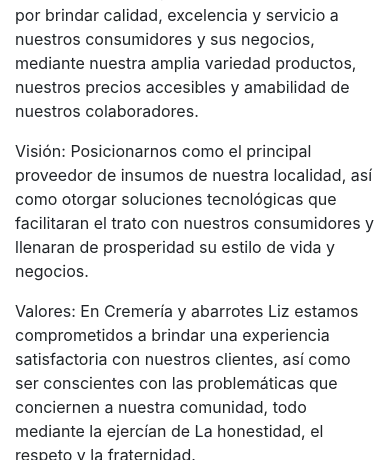
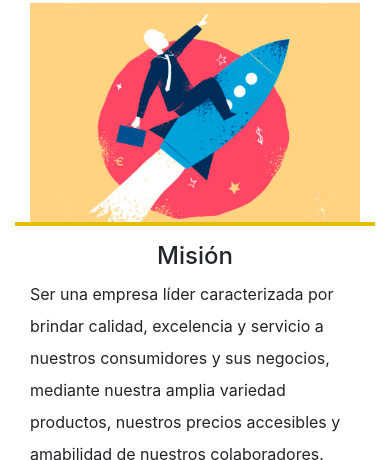
Before and after one commit to DanielFlores1223/Plataforma-Ventas, a PHP site: page /nosotros.php in a window 390 px wide; the page is wider, and only the part inside the window is pictured. Shown: the part 385-845 px from the top of that part. Run offline with PHP 8.4, Linux system fonts and the light colour scheme.

Commit message:
Agregado de categorias, agregado de nosotros (diseño)

```diff
--- /dev/null
+++ b/estilos/general.css
@@ -0,0 +1,13 @@
+/* */
+
+.img-nosotros {
+    max-width: 100%;
+}
+
+
+/* nosotros */
+
+.contenedor-bordes {
+    line-height: 2;
+    border-top: .3rem solid rgb(224, 191, 3);
+}
--- a/nosotros.php
+++ b/nosotros.php
@@ -1,40 +1,48 @@
 <?php include('plantillas/bootstrap.php'); ?>
 
 <?php include('plantillas/header.php'); ?>
-
-
+<link rel="stylesheet" href="estilos/general.css">
+<body>
 <main class="container">
 
+<div class="container">
+    <div class="row mt-4">
+        <div class="col-sm-12 col-md- col-lg-4">
+            <img class="img-nosotros" src="img/mision.jpg" alt="">
+        </div>
+        <div class="col-sm-12 col-md- col-lg-8 contenedor-bordes">
+          <h4 class="mt-3 text-center">Misión</h4>
+          <p>Ser una empresa líder caracterizada por brindar calidad, excelencia y servicio a nuestros consumidores y sus negocios, mediante nuestra amplia variedad productos, nuestros precios accesibles y amabilidad de nuestros colaboradores.</p>
 
-<p>Misión: Ser una empresa líder caracterizada por brindar calidad, excelencia y servicio a nuestros consumidores y sus negocios, mediante nuestra amplia variedad productos, nuestros precios accesibles y amabilidad de nuestros colaboradores. </p>
-<p>Visión: Posicionarnos como el principal proveedor de insumos de nuestra localidad, así como otorgar soluciones tecnológicas que facilitaran el trato con nuestros consumidores y llenaran de prosperidad su estilo de vida y negocios.</p>
-<p>Valores: En Cremería y abarrotes Liz estamos comprometidos a brindar una experiencia satisfactoria con nuestros clientes, así como ser conscientes con las problemáticas que conciernen a nuestra comunidad, todo mediante la ejercían de La honestidad, el respeto y la fraternidad.  </p>
-<ul class="list-unstyled">
-  <li class="media">
-    <img src="..." class="mr-3" alt="...">
-    <div class="media-body">
-      <h5 class="mt-0 mb-1">Misión:</h5>
-      Ser una empresa líder caracterizada por brindar calidad, excelencia y servicio a nuestros consumidores y sus negocios, mediante nuestra amplia variedad productos, nuestros precios accesibles y amabilidad de nuestros colaboradores.
+        </div>
     </div>
-  </li>
-  <li class="media my-4">
-    <img src="..." class="mr-3" alt="...">
-    <div class="media-body">
-      <h5 class="mt-0 mb-1">Visión:</h5>
-      Posicionarnos como el principal proveedor de insumos de nuestra localidad, así como otorgar soluciones tecnológicas que facilitaran el trato con nuestros consumidores y llenaran de prosperidad su estilo de vida y negocios.
+
+    <div class="row mt-4">
+        <div class="col-sm-12 col-md- col-lg-8 contenedor-bordes">
+            <h4 class="mt-3 text-center">Visión</h4>
+            <p>Posicionarnos como el principal proveedor de insumos de nuestra localidad, así como otorgar soluciones tecnológicas que facilitaran el trato con nuestros consumidores y llenaran de prosperidad su estilo de vida y negocios.</p>
+        </div>
+        <div class="col-sm-12 col-md- col-lg-4">
+          <img class="img-nosotros" src="img/vision.png" alt="">
+
+        </div>
     </div>
-  </li>
-  <li class="media">
-    <img src="..." class="mr-3" alt="...">
-    <div class="media-body">
-      <h5 class="mt-0 mb-1">Valores:</h5>
-      En Cremería y abarrotes Liz estamos comprometidos a brindar una experiencia satisfactoria con nuestros clientes, así como ser conscientes con las problemáticas que conciernen a nuestra comunidad, todo mediante la ejercían de La honestidad, el respeto y la fraternidad.
+
+    <div class="row mt-4 mb-4">
+        <div class="col-sm-12 col-md- col-lg-4">
+          <img class="img-nosotros" src="img/valores.jpg" alt="">
+
+        </div>
+        <div class="col-sm-12 col-md- col-lg-8 contenedor-bordes">
+            <h4 class="mt-3 text-center">Valores</h4>
+            <p>En Cremería y abarrotes Liz estamos comprometidos a brindar una experiencia satisfactoria con nuestros clientes, así como ser conscientes con las problemáticas que conciernen a nuestra comunidad, todo mediante la ejercían de La honestidad, el respeto y la fraternidad.</p>
+        </div>
     </div>
-  </li>
-</ul>
+
+</div>
 
 </main>
 
-
+</body>
 
 <?php include('plantillas/footer.php'); ?>
--- a/plantillas/header.php
+++ b/plantillas/header.php
@@ -19,10 +19,12 @@
           Productos
         </a>
         <div class="dropdown-menu" aria-labelledby="navbarDropdown">
+          <div class="dropdown-divider"></div>
           <a class="dropdown-item" href="#">Alimentos</a>
-          <a class="dropdown-item" href="#">Limpieza</a>
           <div class="dropdown-divider"></div>
-          <a class="dropdown-item" href="#">Uso personal</a>
+          <a class="dropdown-item" href="#">Abarrotes</a>
+          <div class="dropdown-divider"></div>
+          <a class="dropdown-item disabled" href="#">Servicios</a>
         </div>
     </li>
     <li class="nav-item">
@@ -185,12 +187,7 @@
           <div class="modal-footer">
           <div class="m-auto">
              <button type="button" class="btn btn-secondary" data-dismiss="modal">Cancelar</button>
-<<<<<<< HEAD
-             <button type="submit" class="btn btn-primary" name="login-button">Iniciar Sesión</button>
-=======
-
              <button type="submit" class="btn btn-primary">Iniciar Sesión</button></div>
->>>>>>> 9344c4a5606ef1f4fa6c1e4e06c598e6a6d4f398
            </div>
         </form>
         <small class="form-text text-muted text-center">¿No tienes cuenta? <a href="#" data-dismiss="modal" data-toggle="modal" data-target="#modalRegistro"><span aria-hidden="true">Registrarse</span></a> </small>
```
Also changed, not shown: index.php (+22 -23 lines), img/abarrotes.jpg (added), img/mision.jpg (added), img/servicios.jpg (added), img/valores.jpg (added), img/vision.png (added).
